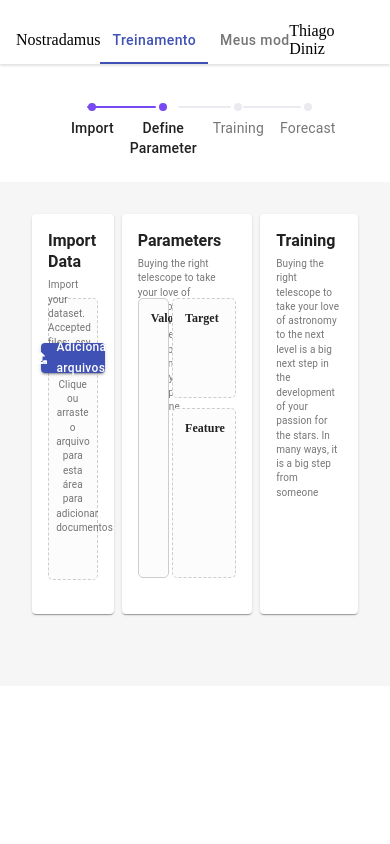
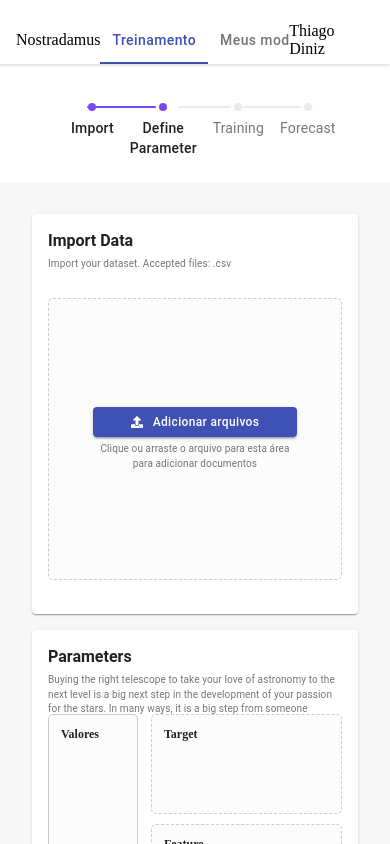
Before and after one commit to thiagoodiniz/nostradamus, a React (Create React App) app: page /trainings in a window 390 px wide. Shown: the top 844 px of the page. Built offline with nearby package versions, Linux system fonts and the light colour scheme.

Commit message:
refact: some media queries to wrap training cards

```diff
--- a/src/App.js
+++ b/src/App.js
@@ -7,7 +7,7 @@ import MyModels from './components/MyModels/MyModel';
 
 function App() {
   return (
-    <div>
+    <>
       <BrowserRouter>
         <header className="header">
           <Header />
@@ -23,7 +23,7 @@ function App() {
         </div>
 
       </BrowserRouter>
-    </div>
+    </>
   );
 }
 
--- a/src/components/Trainings/Trainings.js
+++ b/src/components/Trainings/Trainings.js
@@ -9,19 +9,28 @@ const useStyles = makeStyles({
     root: {
         height: '25rem',
         display: 'flex',
+        flexWrap: 'wrap',
         justifyContent: 'space-between'
     },
+    defaultCard: {
+        width: '100%',
+        height: '100%',
+        marginBottom: '5%'
+    },
     uploadCard: {
-        width: '25%',
-        height: '100%',
+        "@media (min-width: 1280px)": {
+            width: '25%',
+        },
     },
     parametersCard: {
-        width: '40%',
-        height: '100%',
+        "@media (min-width: 1280px)": {
+            width: '40%',
+        },
     },
     trainingCard: {
-        width: '30%',
-        height: '100%',
+        "@media (min-width: 1280px)": {
+            width: '30%',
+        },
     },
     cardTitle: {
         fontSize: '16px',
@@ -45,15 +54,15 @@ export default function Trainings() {
     return(
         <section className={classes.root}>
 
-            <Card className={classes.uploadCard}>
+            <Card className={`${classes.defaultCard} ${classes.uploadCard} `}>
                 <ImportDataContent parentClasses={classes} />
             </Card>
 
-            <Card className={classes.parametersCard}>
+            <Card className={`${classes.defaultCard} ${classes.parametersCard} `}>
                 <ParametersContent parentClasses={classes} />
             </Card>
 
-            <Card className={classes.trainingCard}>
+            <Card className={`${classes.defaultCard} ${classes.trainingCard} `}>
                 <TrainingContent classes={classes} />
             </Card>
         </section>
--- a/src/index.scss
+++ b/src/index.scss
@@ -1,15 +1,14 @@
 body {
   margin: 0;
+  background-color: #f6f6f6;
 }
 
 .header {
   display: flex;
   flex-direction: column;
+  background-color: #fff;
 }
 
 .content {
-  background-color: #f6f6f6;
-  // height: 75vh;
-  height: 27.5rem;
   padding: 2rem;
 }
```
